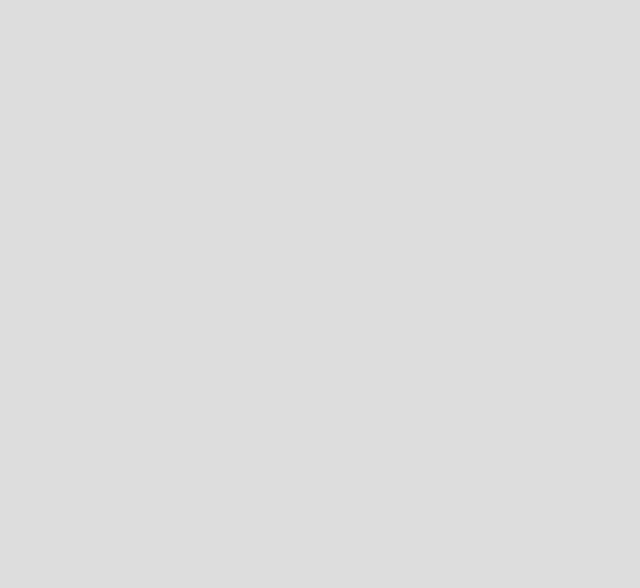
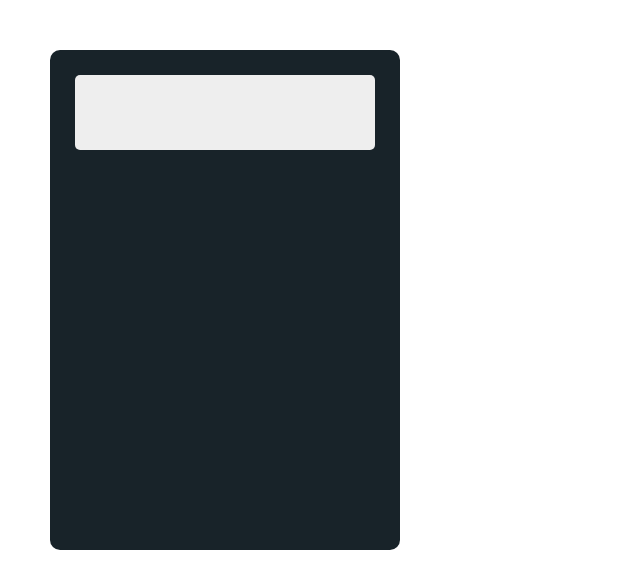
Before and after one commit to IngeHeeringa/202301-w8ch4-inge-heeringa, a React (Create React App) app: page / in a window 1280 px wide. Shown: the top 588 px of the page, without its empty margins (0-640 px from the left). Built offline with nearby package versions, Linux system fonts and the light colour scheme.

Commit message:
Add styles to Calculator component

```diff
--- a/package.json
+++ b/package.json
@@ -21,8 +21,8 @@
   "scripts": {
     "start": "react-scripts start",
     "build": "react-scripts build",
-    "test": "react-scripts test --passWithNoTests",
-    "test:dev": "react-scripts test -- --watch --passWithNoTests",
+    "test": "react-scripts test",
+    "test:dev": "react-scripts test -- --watch",
     "eject": "react-scripts eject",
     "prepare": "husky install"
   },
--- a/src/App.tsx
+++ b/src/App.tsx
@@ -1,5 +1,7 @@
+import Calculator from "./components/Calculator";
+
 const App = () => {
-  return <></>;
+  return <Calculator />;
 };
 
 export default App;
--- /dev/null
+++ b/src/components/Calculator.module.scss
@@ -0,0 +1,14 @@
+.calculator {
+  width: 350px;
+  height: 500px;
+  background-color: #182329;
+  border-radius: 10px;
+  padding: 25px;
+}
+
+.display {
+  width: 100%;
+  height: 75px;
+  background-color: #eeeeee;
+  border-radius: 5px;
+}
--- a/src/components/Calculator.tsx
+++ b/src/components/Calculator.tsx
@@ -1,5 +1,11 @@
+import styles from "./Calculator.module.scss";
+
 const Calculator = () => {
-  return <div className="calculator"></div>;
+  return (
+    <div className={styles.calculator}>
+      <div className={styles.display}></div>
+    </div>
+  );
 };
 
 export default Calculator;
--- a/src/styles/index.scss
+++ b/src/styles/index.scss
@@ -6,10 +6,10 @@
 
 body {
   margin: 0;
+  padding: 50px;
   font-family: system-ui, -apple-system, BlinkMacSystemFont, "Segoe UI", Roboto,
     Oxygen, Ubuntu, Cantarell, "Open Sans", "Helvetica Neue", sans-serif;
   font-size: 1.4rem;
-  background-color: #dddddd;
 }
 
 h1,
```
